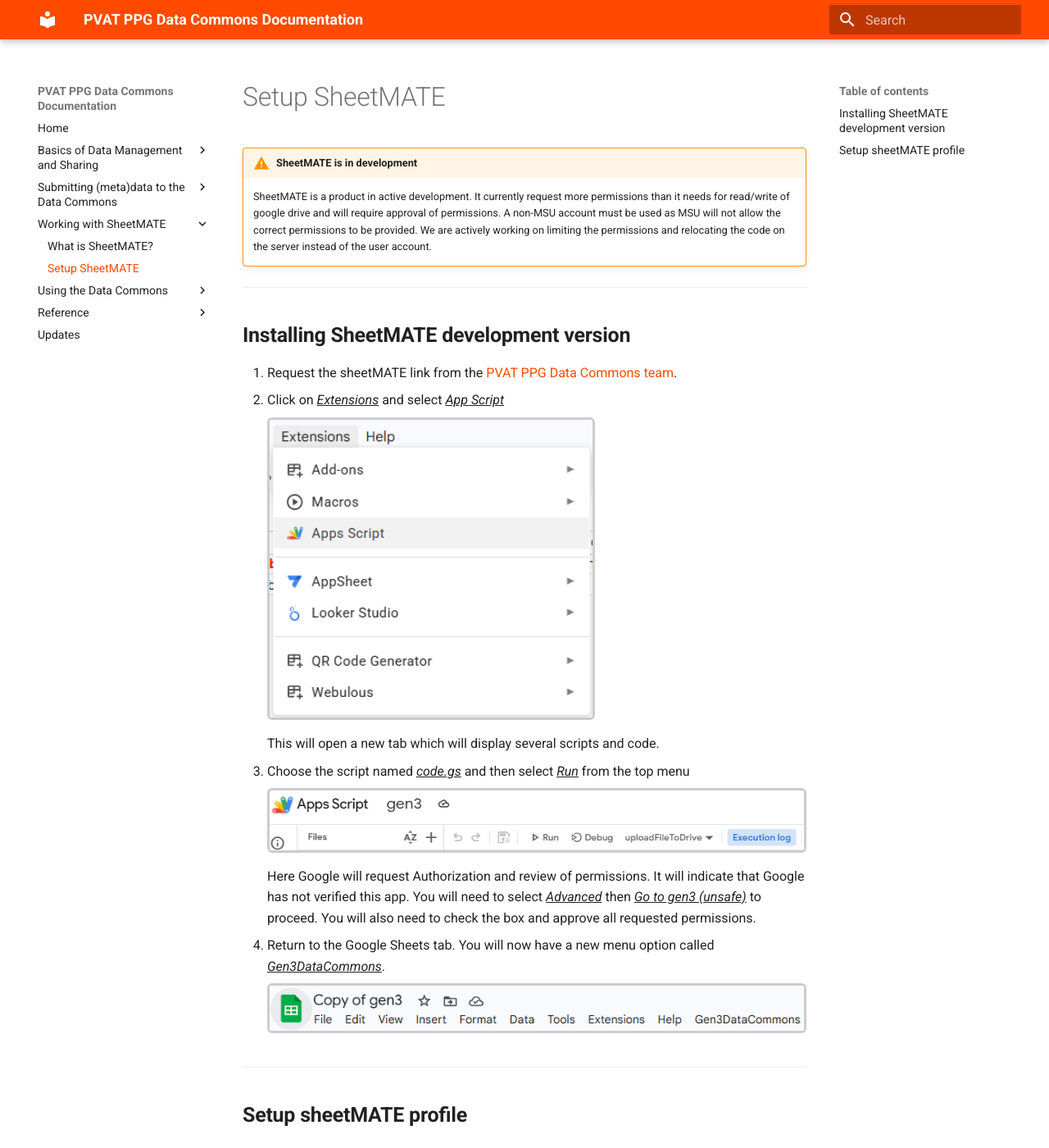
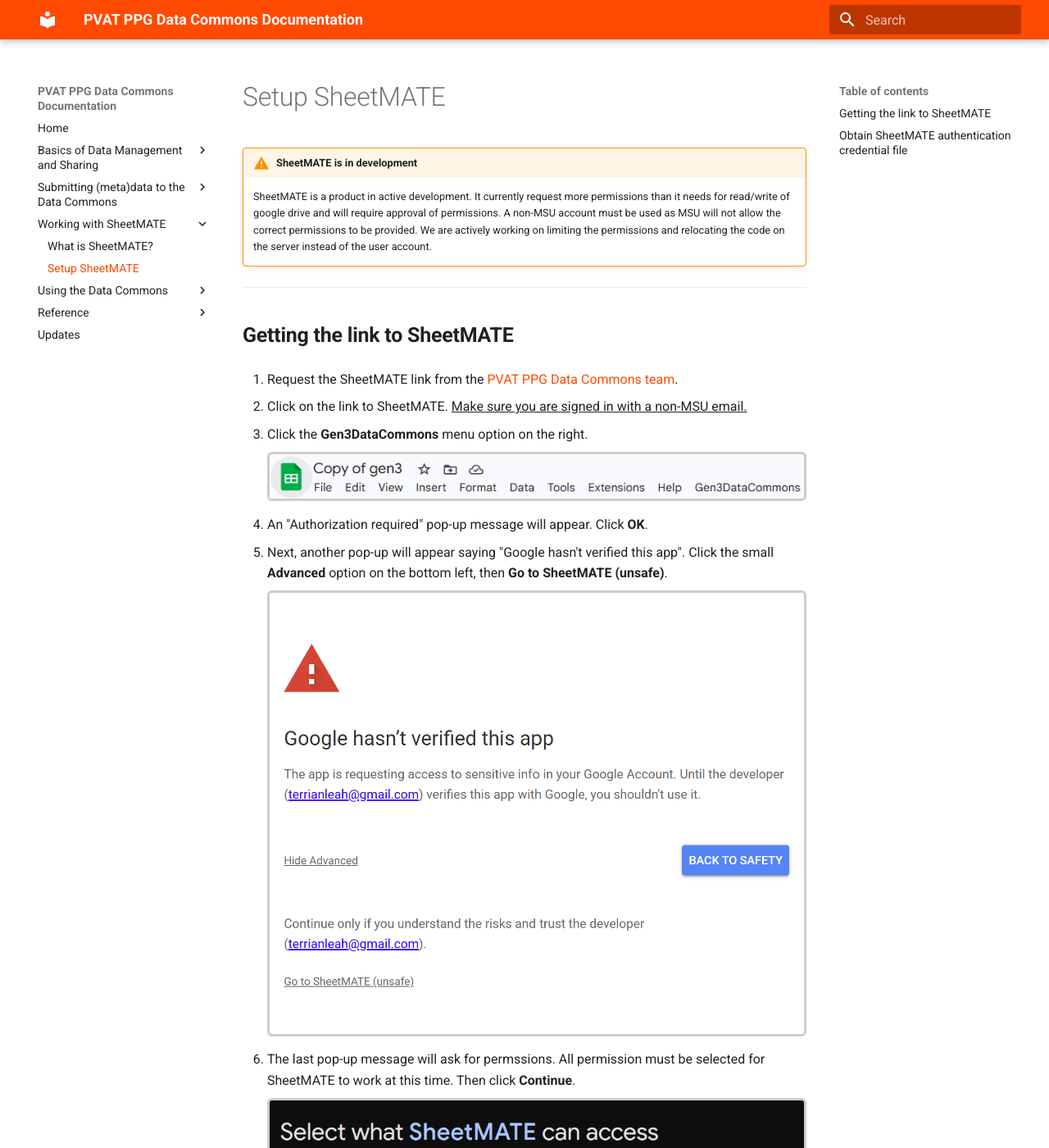
Before and after one commit to nault-research/pvatppg-commons-docs, an MkDocs documentation site: the page built from docs/sheetmate/setup.md, in a window 1280 px wide and 1400 px high. Shown: the whole window at 82% size. Built offline with MkDocs 1.6.1 and Material for MkDocs 9.7.7, drawn with Linux system fonts in a browser that asks for light colours; some of the changed text lies outside the part shown.

Commit message:
changing documentation to match when users get a link to sheetmate rather than a copy

```diff
--- a/docs/sheetmate/setup.md
+++ b/docs/sheetmate/setup.md
@@ -6,36 +6,37 @@
 
 ---
 
-## <b>Installing SheetMATE development version</b>
+## <b>Getting the link to SheetMATE</b>
 
-1. Request the sheetMATE link from the [PVAT PPG Data Commons team](mailto: naultran@msu.edu).
-2. Click on <u>_Extensions_</u> and select <u>_App Script_</u>
-   <p align="left">
-     <img src="../../assets/images/app_script_screenshot.png" width="400"
-     style="border: 3px solid #ccc; border-radius: 6px;">
-   </p>
-    This will open a new tab which will display several scripts and code.
+1. Request the SheetMATE link from the [PVAT PPG Data Commons team](mailto: naultran@msu.edu).
 
-3. Choose the script named <u>*code.gs*</u> and then select <u>*Run*</u> from the top menu
-   <p align="left">
-     <img src="../../assets/images/run_app_script_screenshot.png" width="1200"
-     style="border: 3px solid #ccc; border-radius: 6px;">
-   </p>
+2. Click on the link to SheetMATE. <u>Make sure you are signed in with a non-MSU email.</u>
 
-    Here Google will request Authorization and review of permissions. It will indicate that Google has not verified this app. You will need to select <u>*Advanced*</u> then <u>*Go to gen3 (unsafe)*</u> to proceed. You will also need to check the box and approve all requested permissions.
-
-4. Return to the Google Sheets tab. You will now have a new menu option called <u>*Gen3DataCommons*</u>.
+3. Click the <b>Gen3DataCommons</b> menu option on the right.
    <p align="left">
      <img src="../../assets/images/gen3_menu_screenshot.png" width="1200"
      style="border: 3px solid #ccc; border-radius: 6px;">
    </p>
 
+4. An "Authorization required" pop-up message will appear. Click **OK**.
+
+5. Next, another pop-up will appear saying "Google hasn't verified this app". Click the small **Advanced** option on the bottom left, then **Go to SheetMATE (unsafe)**.
+   <p align="left">
+     <img src="../../assets/images/authorization_required_pop_up.png" width="1200"
+     style="border: 3px solid #ccc; border-radius: 6px;">
+   </p>
+
+6. The last pop-up message will ask for permssions. All permission must be selected for SheetMATE to work at this time. Then click **Continue**.
+   <p align="left">
+     <img src="../../assets/images/google_permissions.png" width="1200"
+     style="border: 3px solid #ccc; border-radius: 6px;">
+   </p>
 
 ---
 
-## <b>Setup sheetMATE profile</b>
+## <b>Obtain SheetMATE authentication credential file</b>
 
-1. Go to [PVAT PPG Commons](https://dev.pvatppgmsu.com) and sign-in.
+1. Go to [PVAT PPG Commons](https://dev.pvatppgmsu.com) and sign-in with your MSU email.
 <i>Note: PPG members should all have access to the commons via their MSU netid. Contact us if you do not have access</i>
 
 2. Select <b>Profile</b> then <create API key>.
```
Also changed, not shown: docs/getting-started/metadata_walkthrough.md (+8 -5 lines), docs/assets/images/authorization_required_pop_up.png (added), docs/assets/images/google_permissions.png (added).
